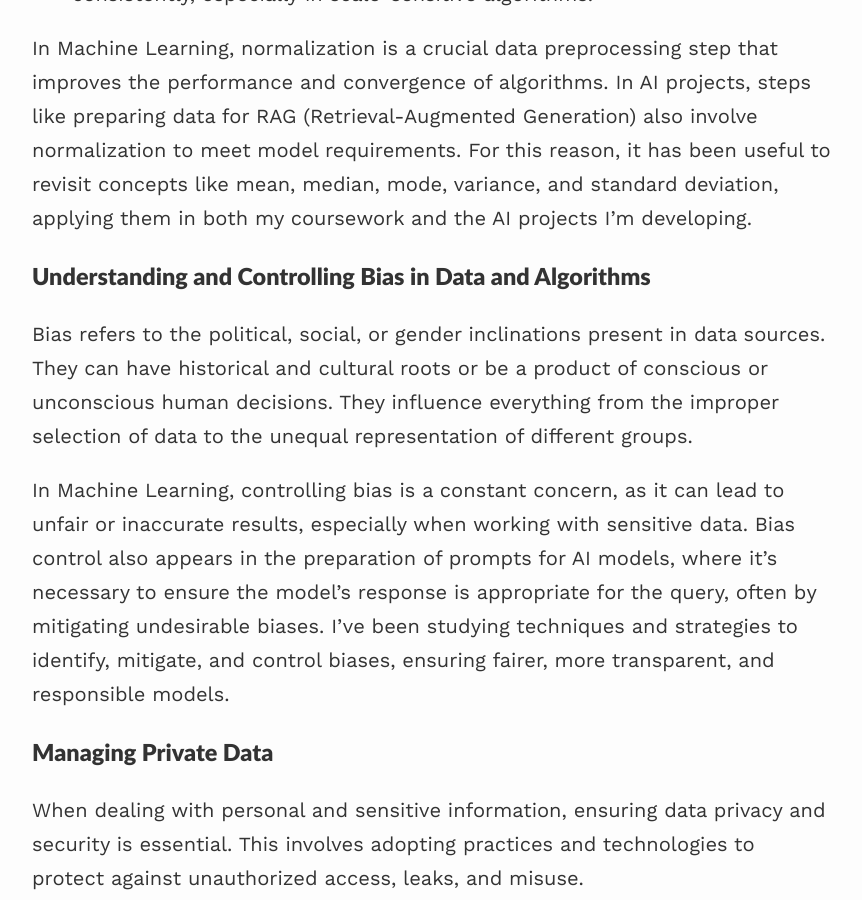
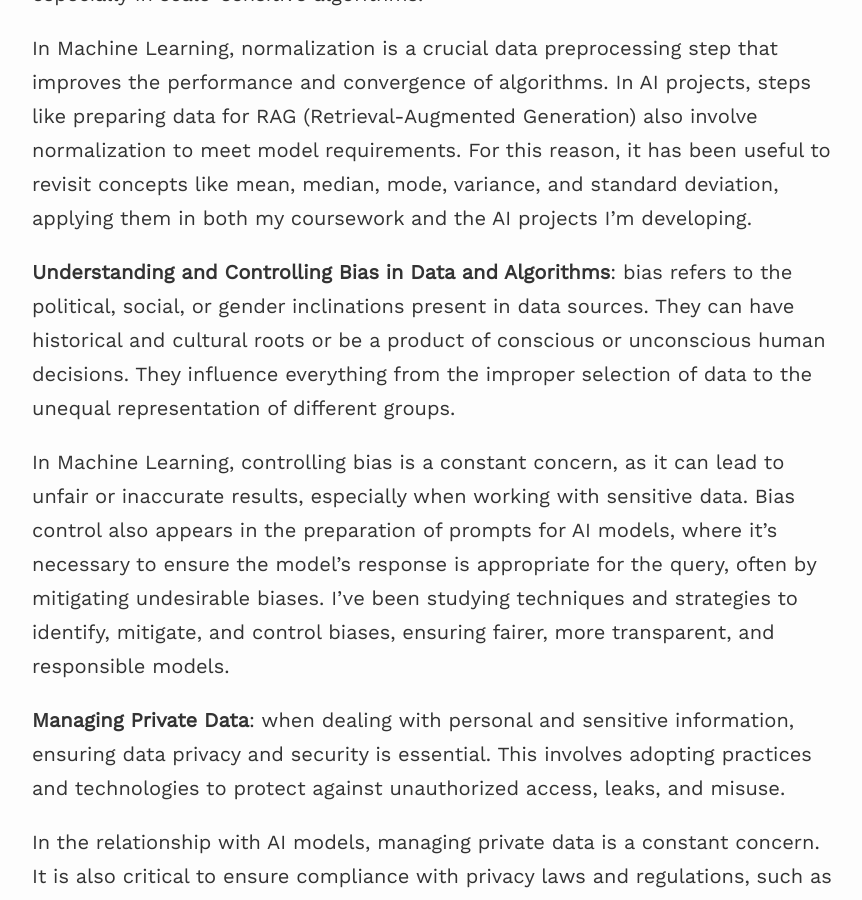
Before and after one commit to 0jonjo/0jonjo.github.io, a Jekyll site: the page built from _posts/2025-09-22-immersing-AI.md, in a window 1280 px wide and 1400 px high, scrolled down 2287 px. Shown: the top 900 px of the window, without its empty margins (208-1070 px from the left). Built offline with Jekyll 4.4.1, drawn with Linux system fonts in a browser that asks for light colours; nearby versions of some CDN libraries.

Commit message:
fix formatting and clarity in posts: Imergindo na IA and Immersing in AI

```diff
--- a/_posts/2025-09-22-immersing-AI.md
+++ b/_posts/2025-09-22-immersing-AI.md
@@ -14,29 +14,25 @@
 
 Here are the main connections I've observed:
 
-- **Communicating with external systems and models**: A common aspect of large backend projects is integration with various third-party systems via queues, APIs, and webhooks. Beyond the purely technical details, this communication requires developing abstractions that can produce and consume information designed for other business rules—for example, payment gateways, ERP systems, and CRMs. The combination, smoothing, and transformation of data from different sources is a constant challenge.
+**Communicating with external systems and models**: A common aspect of large backend projects is integration with various third-party systems via queues, APIs, and webhooks. Beyond the purely technical details, this communication requires developing abstractions that can produce and consume information designed for other business rules—for example, payment gateways, ERP systems, and CRMs. The combination, smoothing, and transformation of data from different sources is a constant challenge.
 
 In Machine Learning, during the training that gives rise to models, we study and practice how to interpret and prepare data from various sources for use in training and testing. It's necessary to understand the format, structure, and meaning of the data, as well as to identify and handle potential problems like missing values, inconsistencies, and noise.
 
 Something similar occurs when communicating with AI models via API (like Claude, OpenAI, and Gemini): you need to interpret and prepare the input and output data to ensure it's in the correct format and meets the model's requirements. In both cases, a thorough understanding of the data and system needs is essential for effective communication.
 
-- **Understanding vectorization**: In AI projects, vectorization is the process of transforming data into numerical vectors so it can be processed by machine learning algorithms. This is especially important when working with unstructured data like text and images. Vectorization allows algorithms to extract relevant features and facilitates analysis and decision-making.
+**Understanding vectorization**: In AI projects, vectorization is the process of transforming data into numerical vectors so it can be processed by machine learning algorithms. This is especially important when working with unstructured data like text and images. Vectorization allows algorithms to extract relevant features and facilitates analysis and decision-making.
 
 In backend projects, vectorization can also optimize data storage and querying, particularly when working with large volumes of information. Understanding its concepts and techniques has been fundamental in the projects I'm involved in; studying and practicing them has been an important part of my AI learning journey.
 
-- **Normalizing data**: Various data merging, comparison, and transformation processes involve normalization—adjusting values to a common scale without distorting differences in value ranges. This ensures data is handled consistently, especially in scale-sensitive algorithms.
+**Normalizing data**: Various data merging, comparison, and transformation processes involve normalization—adjusting values to a common scale without distorting differences in value ranges. This ensures data is handled consistently, especially in scale-sensitive algorithms.
 
 In Machine Learning, normalization is a crucial data preprocessing step that improves the performance and convergence of algorithms. In AI projects, steps like preparing data for RAG (Retrieval-Augmented Generation) also involve normalization to meet model requirements. For this reason, it has been useful to revisit concepts like mean, median, mode, variance, and standard deviation, applying them in both my coursework and the AI projects I'm developing.
 
-### Understanding and Controlling Bias in Data and Algorithms
-
-Bias refers to the political, social, or gender inclinations present in data sources. They can have historical and cultural roots or be a product of conscious or unconscious human decisions. They influence everything from the improper selection of data to the unequal representation of different groups.
+**Understanding and Controlling Bias in Data and Algorithms**: bias refers to the political, social, or gender inclinations present in data sources. They can have historical and cultural roots or be a product of conscious or unconscious human decisions. They influence everything from the improper selection of data to the unequal representation of different groups.
 
 In Machine Learning, controlling bias is a constant concern, as it can lead to unfair or inaccurate results, especially when working with sensitive data. Bias control also appears in the preparation of prompts for AI models, where it's necessary to ensure the model's response is appropriate for the query, often by mitigating undesirable biases. I've been studying techniques and strategies to identify, mitigate, and control biases, ensuring fairer, more transparent, and responsible models.
 
-### Managing Private Data
-
-When dealing with personal and sensitive information, ensuring data privacy and security is essential. This involves adopting practices and technologies to protect against unauthorized access, leaks, and misuse.
+**Managing Private Data**: when dealing with personal and sensitive information, ensuring data privacy and security is essential. This involves adopting practices and technologies to protect against unauthorized access, leaks, and misuse.
 
 In the relationship with AI models, managing private data is a constant concern. It is also critical to ensure compliance with privacy laws and regulations, such as the LGPD in Brazil. I have been studying legislation and best practices, adopting techniques and strategies to protect data privacy with secure and responsible approaches.
 
```
Also changed, not shown: _posts/2025-09-22-imergir-IA.md (+5 -9 lines).
